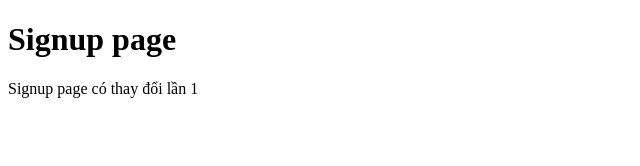
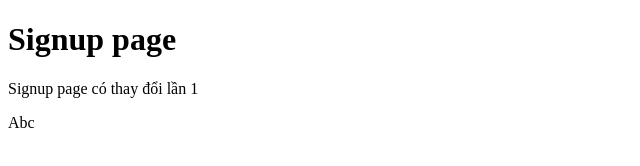
Before and after one commit to datlt2306/demo-git-wd20307, a plain HTML site: page signup.html in a window 1280 px wide. Shown: the full height of the page, 0-640 px from the left. Drawn offline with Linux system fonts and the light colour scheme.

Commit message:
Thêm đoạn văn mới vào trang signup

```diff
--- a/signup.html
+++ b/signup.html
@@ -8,5 +8,6 @@
     <body>
         <h1>Signup page</h1>
         <p>Signup page có thay đổi lần 1</p>
+        <p>Abc</p>
     </body>
 </html>
```
